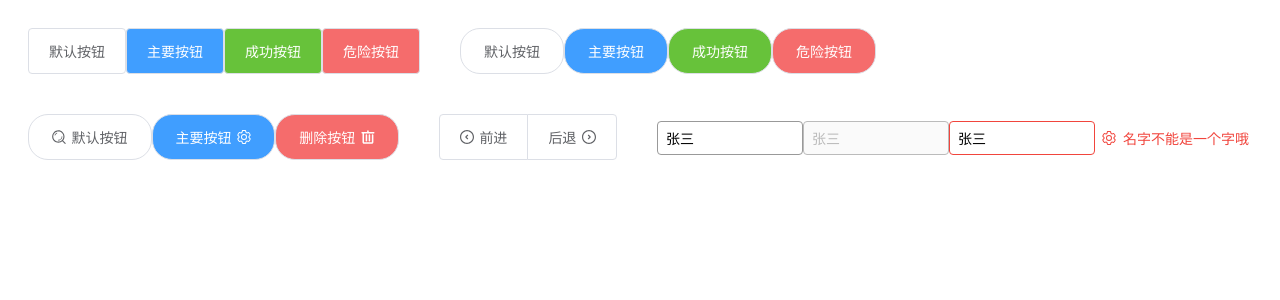
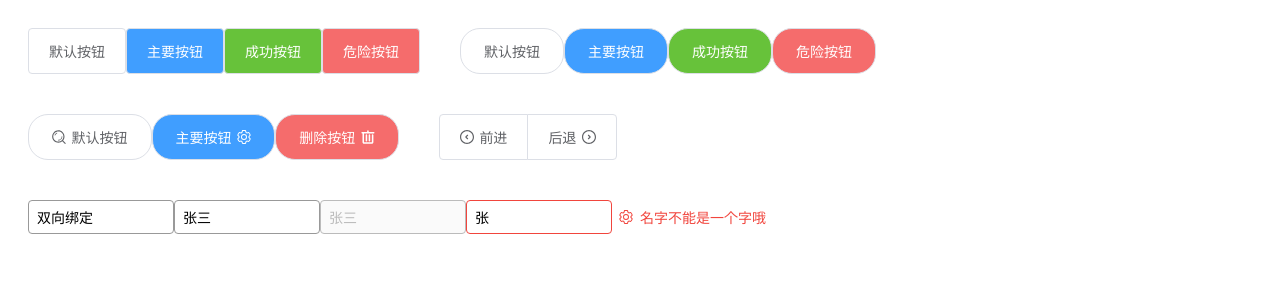
Before and after one commit to luckzhu/eazy-ui, a Vue app: page / in a window 1280 px wide. Shown: the top 300 px of the page. Built offline with nearby package versions, Linux system fonts and the light colour scheme.

Commit message:
添加input双向绑定

```diff
--- a/src/App.vue
+++ b/src/App.vue
@@ -27,9 +27,11 @@
     </div>
 
     <div class="mybutton">
+      <zhu-input value="双向绑定" @input="inputChange"></zhu-input>
       <zhu-input value="张三"></zhu-input>
       <zhu-input value="张三" disabled></zhu-input>
-      <zhu-input value="张三" error errorMessage="名字不能是一个字哦"></zhu-input>
+      <zhu-input value="张" error errorMessage="名字不能是一个字哦"></zhu-input>
+
     </div>
   </div>
 </template>
@@ -46,6 +48,11 @@ export default {
     "zhu-button": Button,
     "zhu-button-group": ButtonGroup,
     "zhu-input": Input
+  },
+  methods: {
+    inputChange(e){
+      console.log(e)
+    }
   }
 };
 </script>
--- a/src/components/input.vue
+++ b/src/components/input.vue
@@ -1,11 +1,18 @@
 <template>
   <div class="wrapper" :class="{error}">
-    <input type="text" :value="value" :disabled="disabled" />
+    <input
+      type="text"
+      :value="value"
+      :disabled="disabled"
+      @input="$emit('input',$event.target.value)"
+      @change="$emit('change',$event.target.value)"
+      @focus="$emit('focus',$event.target.value)"
+      @blur="$emit('blur',$event.target.value)"
+    />
     <template v-if="error">
-        <zhu-icon name="setting"></zhu-icon>
-        <span class="errorMessage">{{errorMessage}}</span>
+      <zhu-icon name="setting"></zhu-icon>
+      <span class="errorMessage">{{errorMessage}}</span>
     </template>
-
   </div>
 </template>
 
@@ -28,7 +35,7 @@ export default {
       default: false
     },
     errorMessage: {
-        type: String
+      type: String
     }
   }
 };
```
